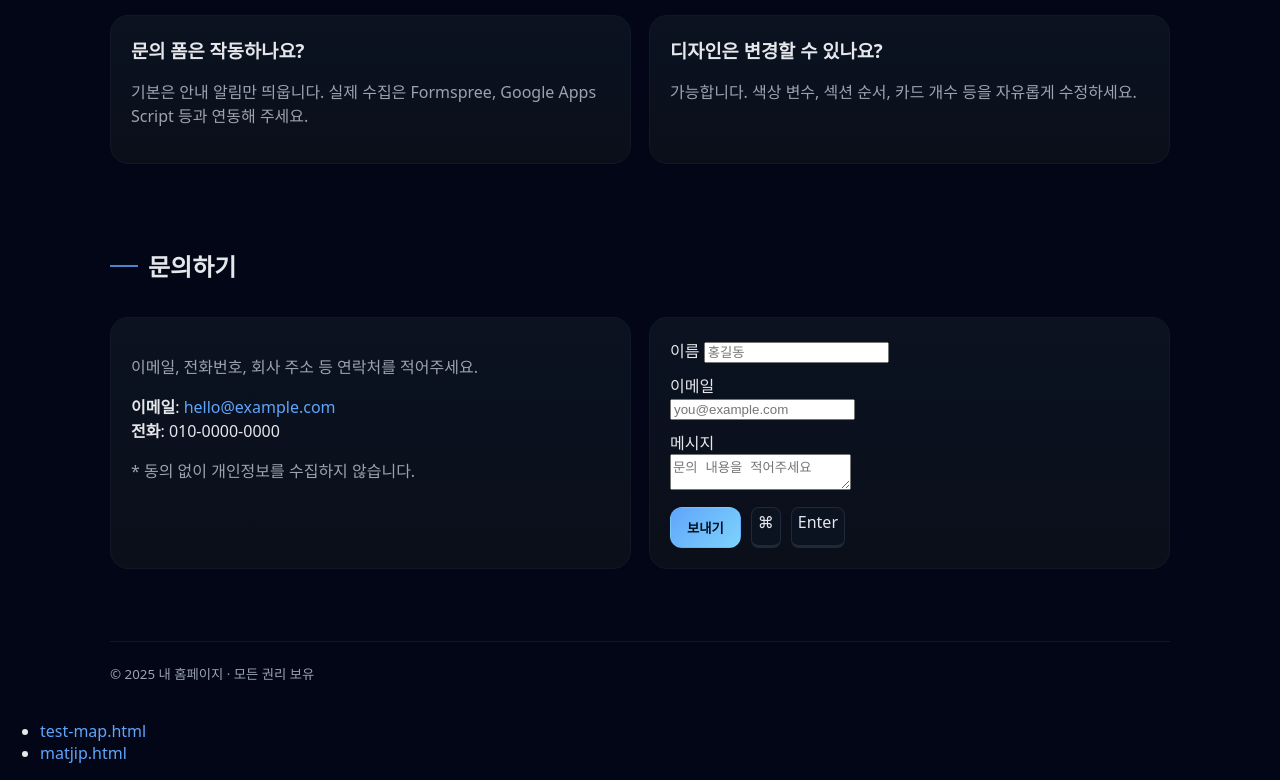
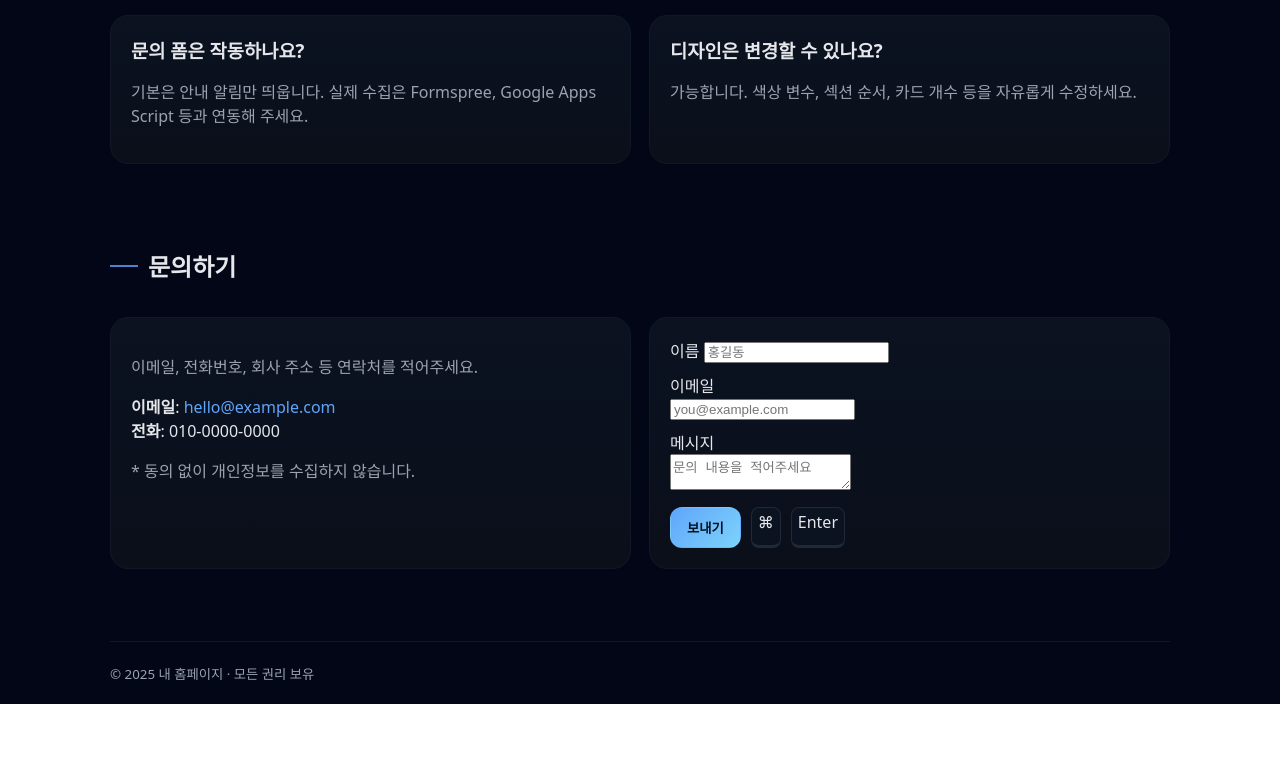
Before and after one commit to rnjseogh777/daeho.github.io, a plain HTML site: page index.html in a window 1280 px wide. Shown: the part 1800-2580 px from the top of the page. After the commit the page ends 2504 px from the top, so only its background shows below. Drawn offline with Linux system fonts and the light colour scheme.

Commit message:
Update index.html

```diff
--- a/index.html
+++ b/index.html
@@ -5,7 +5,7 @@
   <meta name="viewport" content="width=device-width, initial-scale=1" />
   <title>내 홈페이지</title>
   <meta name="description" content="심플하고 반응형인 온라인 홈페이지 스타터 템플릿" />
-<link rel="stylesheet" href="styles.css">
+  <link rel="stylesheet" href="styles.css">
 </head>
 <body>
   <header>
@@ -144,12 +144,6 @@
     </div>
   </main>
 
-  <!doctype html><meta charset="utf-8">
-<ul>
-  <li><a href="/test-map.html">test-map.html</a></li>
-  <li><a href="/matjip.html">matjip.html</a></li>
-</ul>
-
   <script>
     document.getElementById('year').textContent = new Date().getFullYear();
   </script>
```
